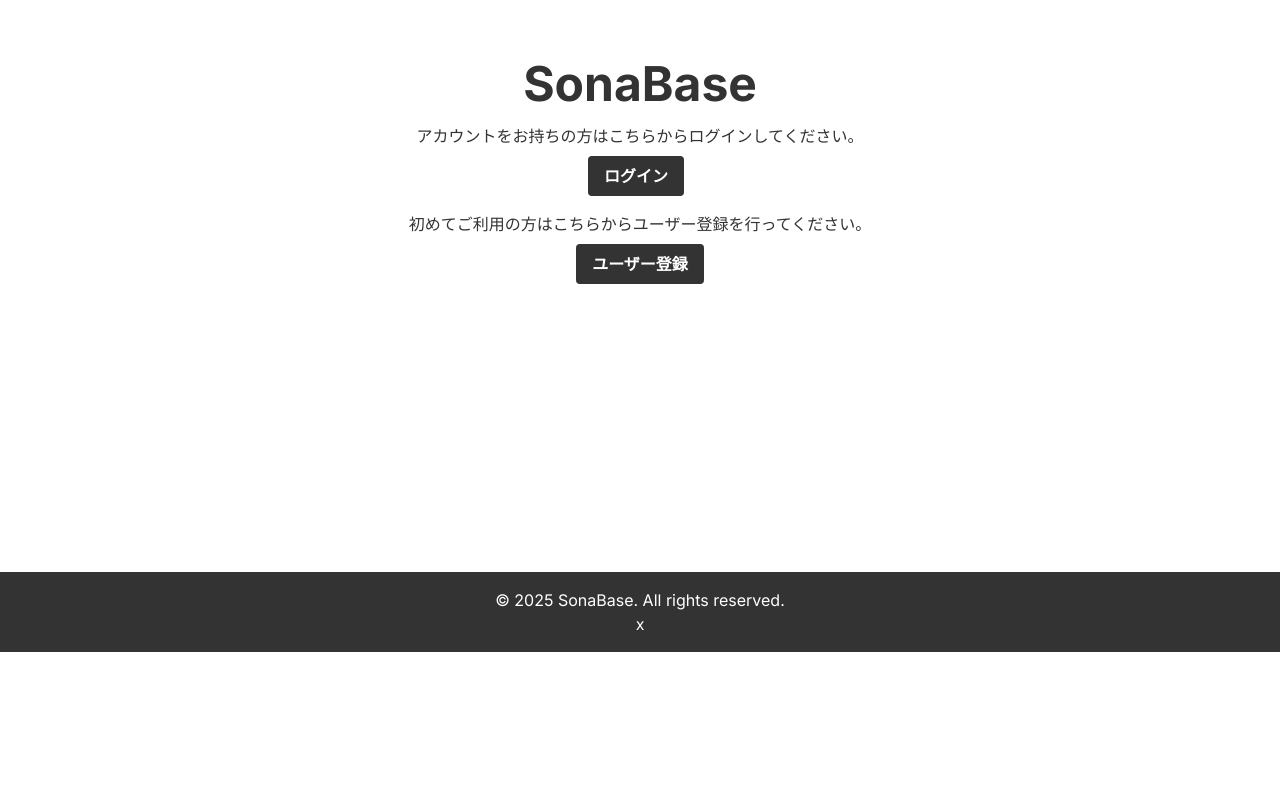
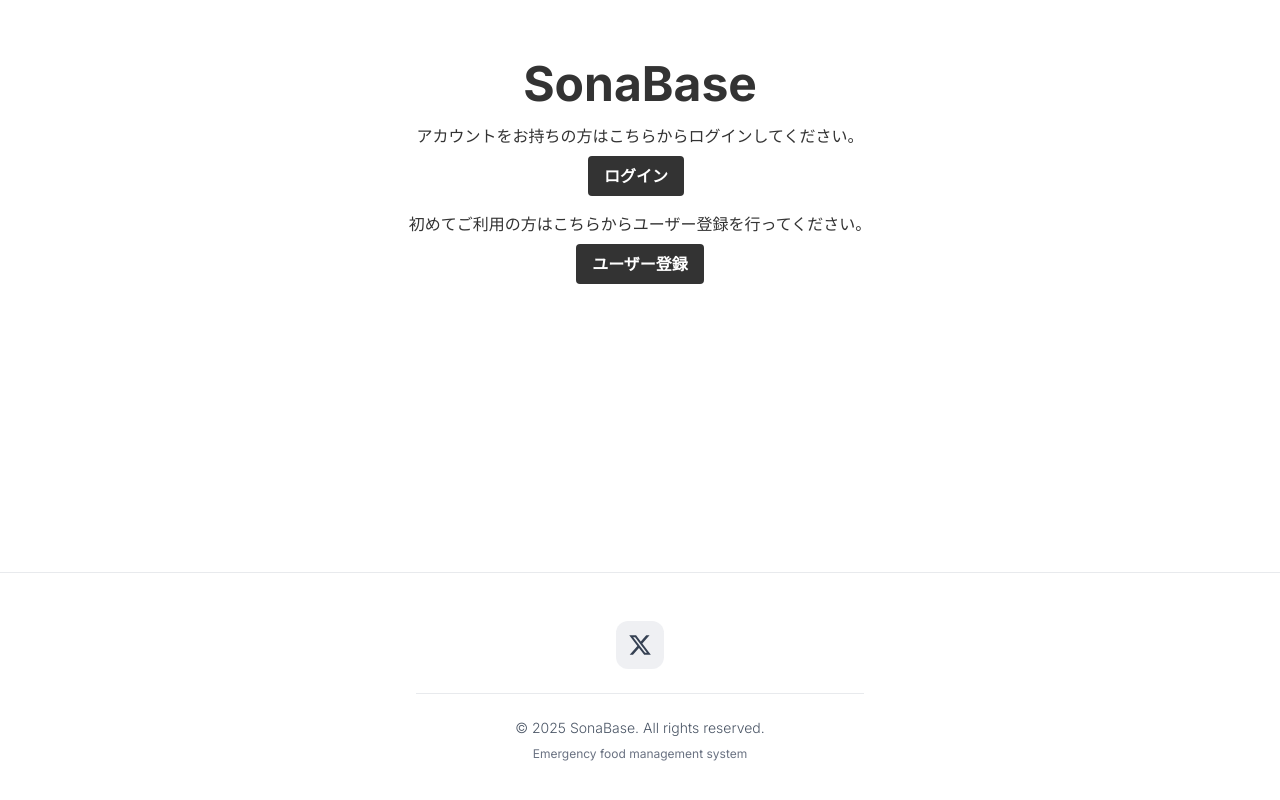
Before and after one commit to MATSUOKAAIRI/emergencyfood, a Next.js app: page / in a window 1280 px wide. Shown: the part 296-1096 px from the top of the page. Before the commit the page ends 948 px from the top, so only its background shows below. Built offline with nearby package versions, Linux system fonts and the light colour scheme; no server answers.

Commit message:
fix:背景色の変更

```diff
--- a/components/Footer.tsx
+++ b/components/Footer.tsx
@@ -1,9 +1,38 @@
-import Link from "next/link";
+import Link from 'next/link';
+
 export default function Footer() {
-    return (
-      <footer className="bg-[#333] py-4 text-center text-white bottom-0 w-full z-10">
-        <p>&copy; {new Date().getFullYear()} SonaBase. All rights reserved.</p>
-        <Link href="https://x.com">x</Link>
-      </footer>
-    );
-  }
+  return (
+    <footer className='bg-transparent py-12 text-center text-black border-t border-gray-300/50'>
+      <div className='max-w-6xl mx-auto px-6'>
+        <div className='flex flex-col items-center space-y-6'>
+          <div className='flex items-center space-x-6'>
+            <Link
+              href='https://x.com/rii_3112'
+              target='_blank'
+              rel='noopener noreferrer'
+              className='group relative p-3 bg-gray-200/60 backdrop-blur-sm rounded-xl hover:bg-gray-300/80 transition-all duration-300 hover:scale-110 hover:shadow-lg'
+              aria-label='Follow us on X'
+            >
+              <svg
+                className='w-6 h-6 text-gray-700 group-hover:text-black transition-colors'
+                fill='currentColor'
+                viewBox='0 0 24 24'
+              >
+                <path d='M18.244 2.25h3.308l-7.227 8.26 8.502 11.24H16.17l-5.214-6.817L4.99 21.75H1.68l7.73-8.835L1.254 2.25H8.08l4.713 6.231zm-1.161 17.52h1.833L7.084 4.126H5.117z' />
+              </svg>
+            </Link>
+          </div>
+
+          <div className='border-t border-gray-300/50 pt-6 w-full max-w-md'>
+            <p className='text-sm text-gray-600 font-light'>
+              &copy; {new Date().getFullYear()} SonaBase. All rights reserved.
+            </p>
+            <p className='text-xs text-gray-500 mt-2'>
+              Emergency food management system
+            </p>
+          </div>
+        </div>
+      </div>
+    </footer>
+  );
+}
--- a/components/Header.tsx
+++ b/components/Header.tsx
@@ -1,77 +1,66 @@
-"use client";
-import Link from "next/link";
-import { usePathname } from "next/navigation";
-import { getAuth, signOut } from "firebase/auth";
-import { useRouter } from "next/navigation";
+'use client';
+import Link from 'next/link';
+import { usePathname } from 'next/navigation';
 
 interface HeaderProps {
   onLogoClick: () => void;
   isLoggedIn: boolean;
+  teamId?: string | null;
 }
 
-export default function Header({ onLogoClick, isLoggedIn }: HeaderProps) {
+export default function Header({
+  onLogoClick,
+  isLoggedIn,
+  teamId,
+}: HeaderProps) {
   const pathname = usePathname();
 
-  const shouldHideNavLinks = pathname.startsWith("/auth/") || pathname === "/";
+  const shouldHideNavLinks = pathname.startsWith('/auth/') || pathname === '/';
 
-  const handleLogout = async () => {
-    try {
-      const auth = getAuth();
-      await signOut(auth);
-      console.log("ユーザーがログアウトしました。");
-    } catch (error) {
-      console.error("ログアウトエラー:", error);
-      alert("ログアウトに失敗しました。再度お試しください。");
-    }
+  const getUrlWithTeamId = (basePath: string) => {
+    return teamId ? `${basePath}?teamId=${teamId}` : basePath;
   };
 
   return (
-    <header className="bg-[#333] py-5 z-20 sticky top-0 w-full">
-      <div className="container mx-auto flex justify-between items-center">
+    <header className='bg-transparent py-5 z-20 sticky top-0 w-full'>
+      <div className='container mx-auto flex justify-between items-center'>
         <button
+          className='text-xl font-bold cursor-pointer ml-2 text-black'
           onClick={onLogoClick}
-          className="text-xl font-bold cursor-pointer ml-2 text-[#fff]"
         >
           SonaBase
         </button>
 
         {isLoggedIn && (
-          <nav className="flex items-center">
+          <nav className='flex items-center'>
             {!shouldHideNavLinks && (
               <>
                 <Link
-                  href="/foods/list"
-                  className="mr-4 text-[#fff] hover:text-[#a399ff] text-base sm:text-lg"
+                  className='mr-4 text-black hover:text-gray-600 text-base sm:text-lg'
+                  href={getUrlWithTeamId('/foods/list')}
                 >
                   非常食リスト
                 </Link>
                 <Link
-                  href="/foods/add"
-                  className="mr-4 text-[#fff] hover:text-[#a399ff] text-base sm:text-lg"
+                  className='mr-4 text-black hover:text-gray-600 text-base sm:text-lg'
+                  href={getUrlWithTeamId('/foods/add')}
                 >
                   非常食登録
                 </Link>
                 <Link
-                  href="/foods/archived"
-                  className="mr-4 text-[#fff] hover:text-[#a399ff] text-base sm:text-lg"
+                  className='mr-4 text-black hover:text-gray-600 text-base sm:text-lg'
+                  href={getUrlWithTeamId('/foods/archived')}
                 >
                   過去の非常食
                 </Link>
                 <Link
-                  href="/settings"
-                  className="mr-4 text-[#fff] hover:text-[#a399ff] text-base sm:text-lg"
+                  className='mr-4 text-black hover:text-gray-600 text-base sm:text-lg'
+                  href={getUrlWithTeamId('/settings')}
                 >
                   設定
                 </Link>
               </>
             )}
-
-            <button
-              onClick={handleLogout}
-              className="bg-red-500 hover:bg-red-700 text-white font-bold py-2 px-4 rounded focus:outline-none focus:shadow-outline ml-4 text-base sm:text-lg"
-            >
-              ログアウト
-            </button>
           </nav>
         )}
       </div>
```
